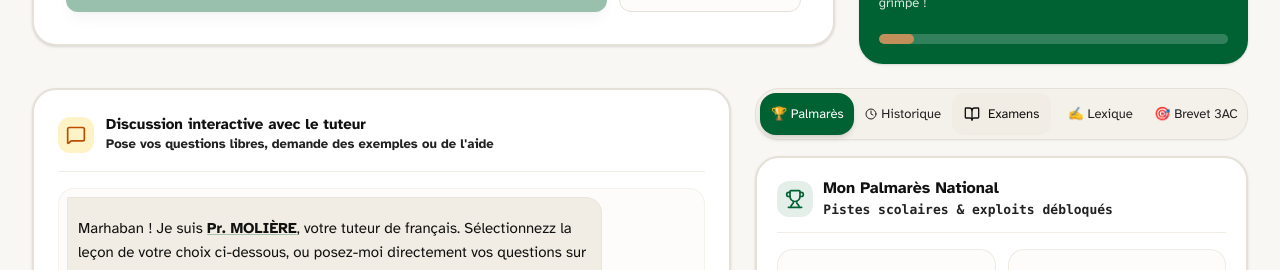
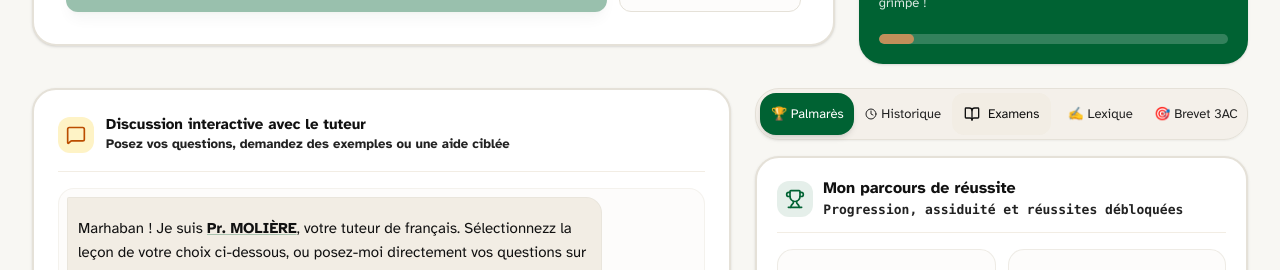
Before and after one commit to amzalha/pr-moliere, a React (Vite) app: page / in a window 1280 px wide. Shown: the part 1020-1290 px from the top of the page. Built offline with nearby package versions, Linux system fonts and the light colour scheme; no server answers; the database is empty; a web font is replaced by a local one.

Commit message:
Polish frontend wording before classic course UI

```diff
--- a/src/App.tsx
+++ b/src/App.tsx
@@ -435,7 +435,7 @@ export default function App() {
    // Just show default reminder and chat prompt
    setReminderText(topic.keyRule);
    setFeedback(null);
-   setExerciseText(`### Fiche de révision : ${topic.title} 📖\n\n**Niveau scolaire :** ${topic.level} • **Catégorie :** ${topic.category}\n\n**Explication rapide :**\n${topic.description}\n\n> **Règle capitale :** ${topic.keyRule}\n\n*Cliquez sur le bouton "Créer un Défi " ci-dessous pour vous exercer !*`);
+   setExerciseText(`### Fiche de révision : ${topic.title} 📖\n\n**Niveau scolaire :** ${topic.level} • **Catégorie :** ${topic.category}\n\n**Explication rapide :**\n${topic.description}\n\n> **Règle capitale :** ${topic.keyRule}\n\n*Cliquez sur le bouton "Créer un défi" ci-dessous pour vous exercer !*`);
   }
  };
 
@@ -1096,7 +1096,7 @@ const submitAnswer = async () => {
         </div>
         <div>
          <h4 className="text-sm font-black text-[#1A1A1A] tracking-tight">Discussion interactive avec le tuteur</h4>
-         <p className="text-xs text-[#A39E93] font-bold">Pose vos questions libres, demande des exemples ou de l'aide</p>
+         <p className="text-xs text-[#A39E93] font-bold">Posez vos questions, demandez des exemples ou une aide ciblée</p>
         </div>
        </div>
       </div>
@@ -1281,7 +1281,7 @@ const submitAnswer = async () => {
    {/* Footer */}
    <footer className="bg-white border-t border-[#E5E1D8] py-8 mt-12 text-center text-xs text-[#A39E93] font-medium">
     <div className="max-w-7xl mx-auto px-4 space-y-2">
-     <p className="font-serif font-extrabold text-[#006233] text-sm">Pr. MOLIÈRE, Tuteur Virtuel du Collège Marocain</p>
+     <p className="font-serif font-extrabold text-[#006233] text-sm">Pr. MOLIÈRE, Tuteur virtuel du collège marocain</p>
      <p></p>
      <p className="opacity-80">© {new Date().getFullYear()} • Fait avec passion pour la réussite des élèves.</p>
     </div>
--- a/src/components/BrevetTracker.tsx
+++ b/src/components/BrevetTracker.tsx
@@ -120,8 +120,8 @@ export default function BrevetTracker({ totalCorrect }: BrevetTrackerProps) {
        ></div>
       </div>
       <p className="text-[9px] text-[#A39E93] font-bold mt-1 leading-tight">
-       {readinessPercentage >= 80 ? "🌟 Niveau Exceptionnel (Mention Très Bien visée !)" :
-        readinessPercentage >= 50 ? "👍 Progression Stable. Révisez encore votre lexique !" :
+       {readinessPercentage >= 80 ? "🌟 Niveau exceptionnel (Mention Très Bien visée !)" :
+        readinessPercentage >= 50 ? "👍 Progression stable. Continuez à réviser votre lexique !" :
         "📝 Remplissez la checklist et réussissez des exercices pour augmenter votre confiance."}
       </p>
      </div>
--- a/src/components/ProgressPanel.tsx
+++ b/src/components/ProgressPanel.tsx
@@ -71,8 +71,8 @@ export default function ProgressPanel({ stats, onResetStats }: ProgressPanelProp
       <Trophy className="w-5 h-5" />
      </div>
      <div>
-      <h2 className="text-base font-serif font-black text-[#1A1A1A]">Mon Palmarès National</h2>
-      <p className="text-[11px] text-[#7A7468] font-bold">Pistes scolaires & exploits débloqués</p>
+      <h2 className="text-base font-serif font-black text-[#1A1A1A]">Mon parcours de réussite</h2>
+      <p className="text-[11px] text-[#7A7468] font-bold">Progression, assiduité et réussites débloquées</p>
      </div>
     </div>
 
```
